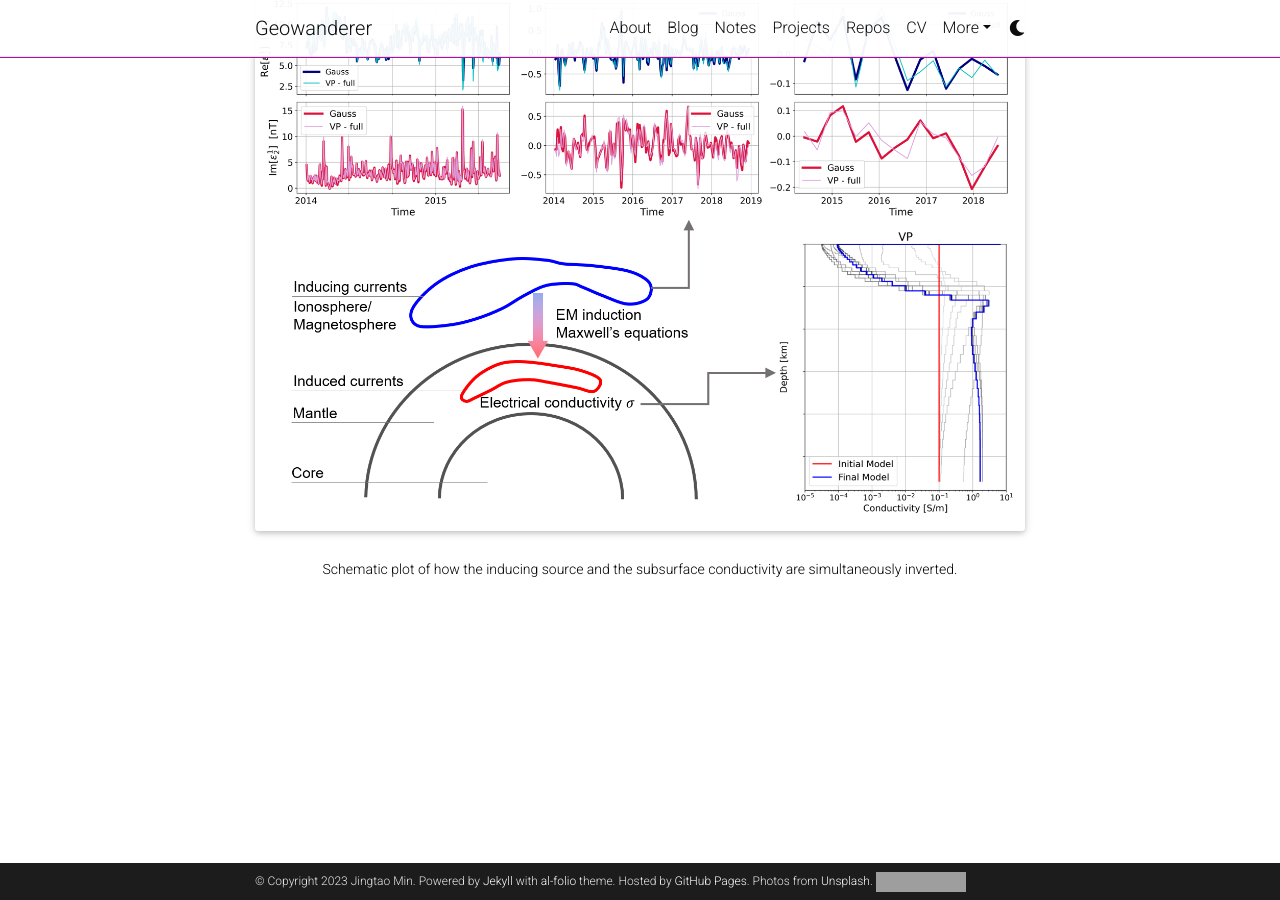
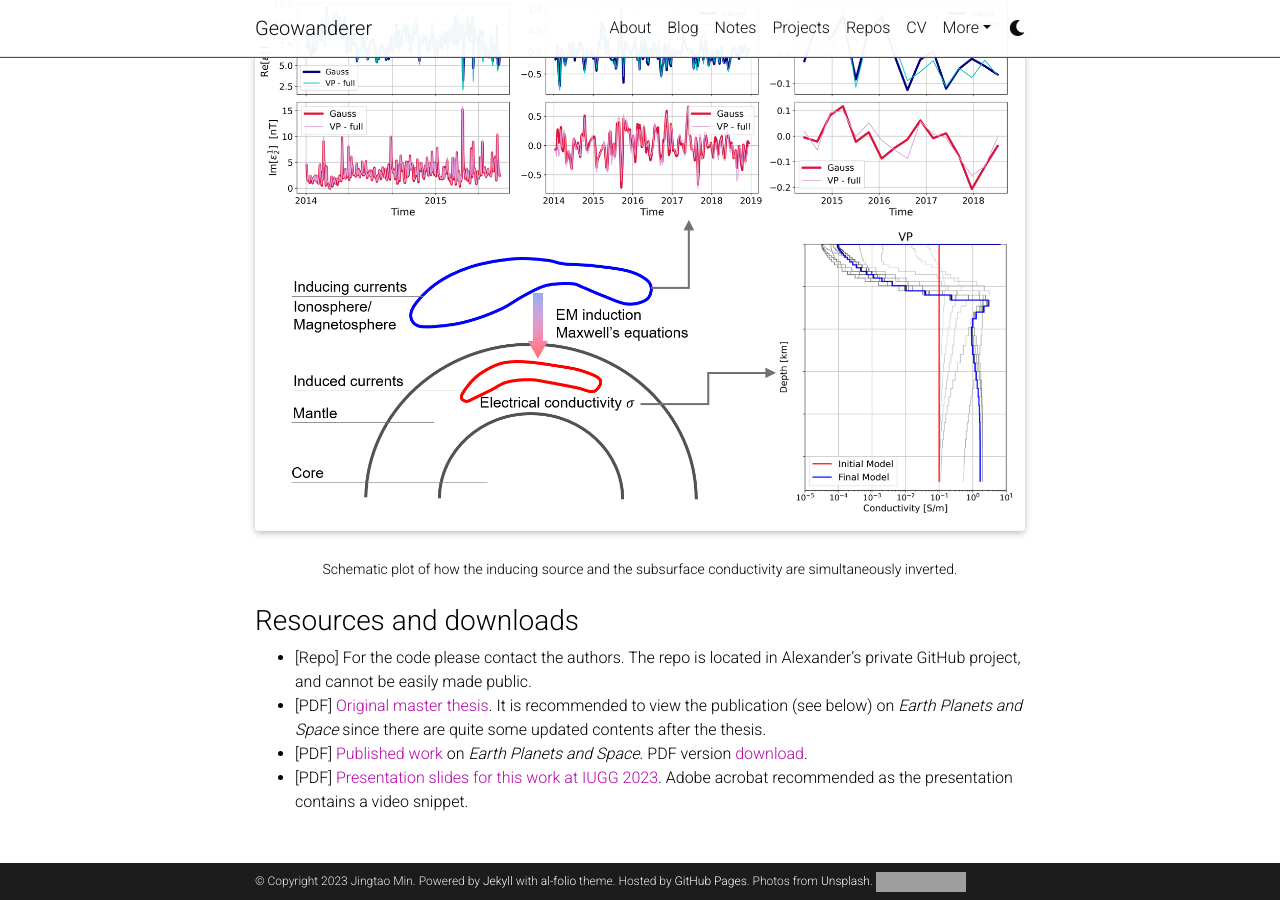
Before and after one commit to GentleMin/gentlemin.github.io, a Jekyll site: the page built from _projects/vp_em.md, in a window 1280 px wide and 900 px high, scrolled down 670 px. Built offline with Jekyll 4.4.1, drawn with Linux system fonts in a browser that asks for light colours; full-size pictures stand in for the smaller copies a plugin makes; comment, search, counter and statistics services are not loaded; a style sheet for code colours, icons or effects is not loaded; grey boxes are pictures that could not be loaded.

Commit message:
Add VP resources

```diff
--- a/_projects/vp_em.md
+++ b/_projects/vp_em.md
@@ -20,3 +20,10 @@ This project was finished in 2022 as Master thesis under the supervision of Dr.
 <div class="caption">
     Schematic plot of how the inducing source and the subsurface conductivity are simultaneously inverted.
 </div>
+
+### Resources and downloads
+- [Repo] For the code please contact the authors. The repo is located in Alexander's private GitHub project, and cannot be easily made public.
+- [PDF] <a href="{{ 'assets/pdf/em_vp.pdf' | relative_url }}">Original master thesis</a>. It is recommended to view the publication (see below) on *Earth Planets and Space* since there are quite some updated contents after the thesis.
+- [PDF] <a href="https://doi.org/10.1186/s40623-023-01816-5">Published work</a> on *Earth Planets and Space*. PDF version <a href="{{ 'assets/pdf/Min_Grayver__2023.pdf' | relative_url }}">download</a>.
+- [PDF] <a href="{{ 'assets/pdf/EM_inversion_with_VP__IUGG__MinJingtao.pdf' | relative_url }}">Presentation slides for this work at IUGG 2023</a>. Adobe acrobat recommended as the presentation contains a video snippet.
+<br />
```
Also changed, not shown: 2 other files.
